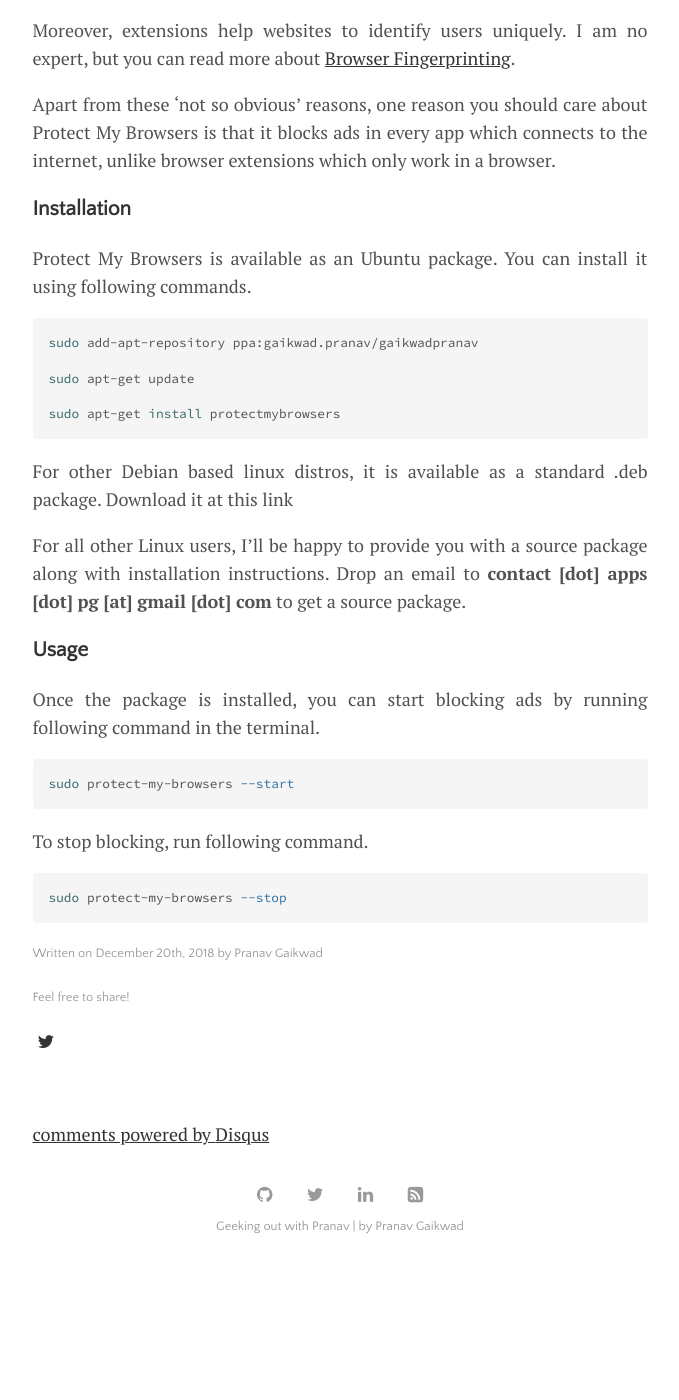
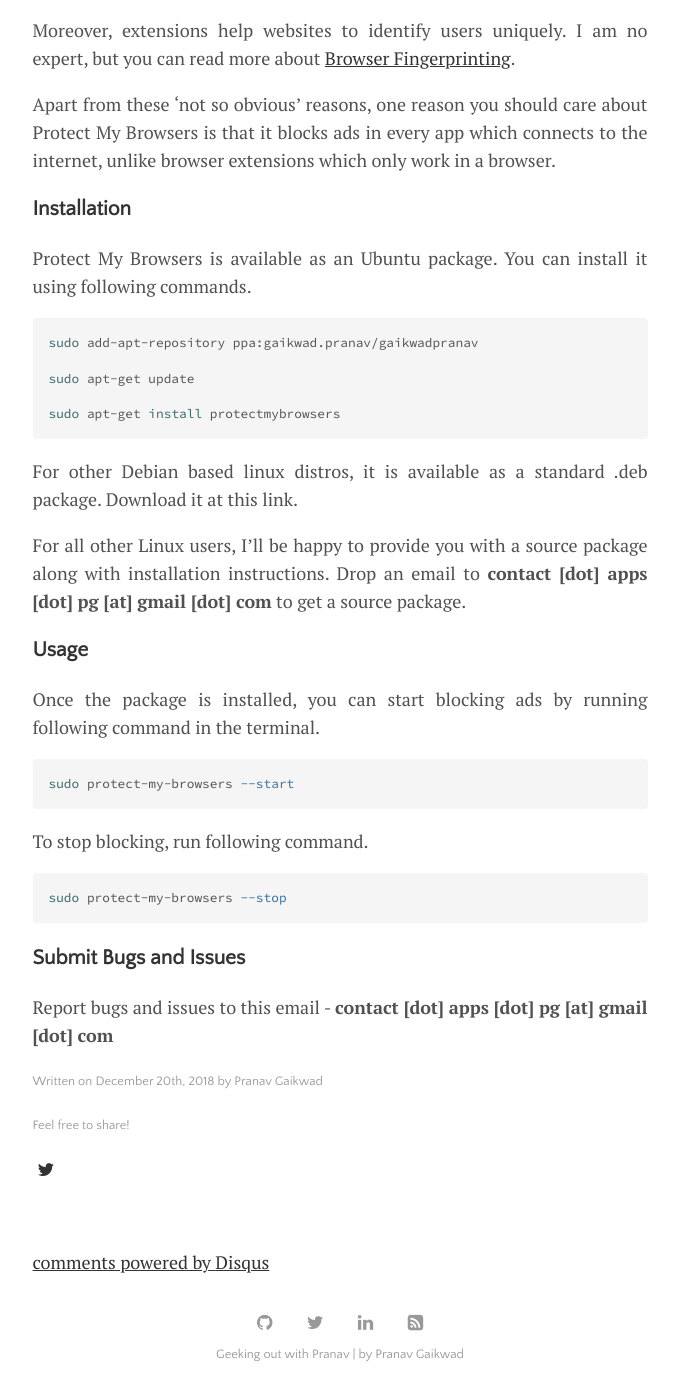
Before and after one commit to pranavgaikwad/pranavgaikwad.github.io, a Jekyll site: the page built from _posts/2018-12-20-protect-my-browsers.md, in a window 1280 px wide and 1400 px high, scrolled down 830 px. Shown: the whole window, without its empty margins (300-979 px from the left). Built offline with Jekyll 4.4.1, drawn with Linux system fonts in a browser that asks for light colours; comment, search, counter and statistics services are not loaded; before the commit the page ends 2102 px from its top, so only the background shows below that.

Commit message:
report bugs

````diff
--- a/_posts/2018-12-20-protect-my-browsers.md
+++ b/_posts/2018-12-20-protect-my-browsers.md
@@ -31,7 +31,7 @@ sudo apt-get update
 sudo apt-get install protectmybrowsers
 ```
 
-For other Debian based linux distros, it is available as a standard .deb package. Download it at this link
+For other Debian based linux distros, it is available as a standard .deb package. Download it at this link.
 
 For all other Linux users, I'll be happy to provide you with a source package along with installation instructions. Drop an email to **contact [dot] apps [dot] pg [at] gmail [dot] com** to get a source package.
 
@@ -49,4 +49,6 @@ To stop blocking, run following command.
 sudo protect-my-browsers --stop
 ```
 
-<!-- ### See the difference -->
+### Submit Bugs and Issues
+
+Report bugs and issues to this email - **contact [dot] apps [dot] pg [at] gmail [dot] com**
````
